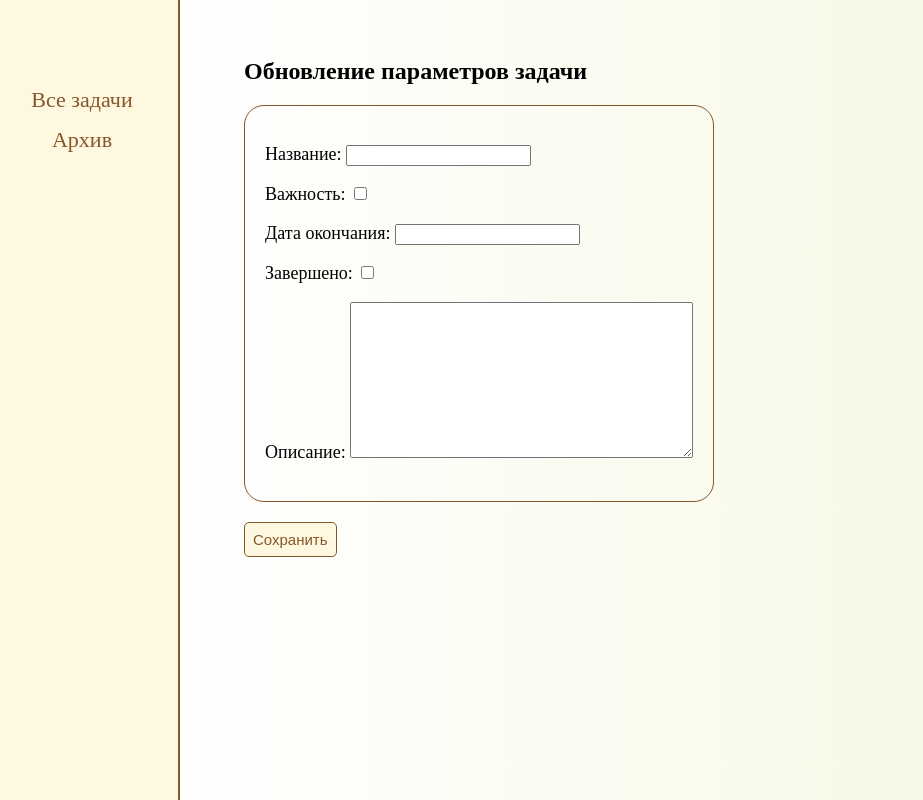
After one commit to Artem-Ionov/ToDo, a Django app: template tasks/templates/update_task.html in a window 1280 px wide. The commit adds this page. Shown: the whole page, without its empty margins (14-937 px from the left). Run offline with Django 5.2, Linux system fonts and the light colour scheme; the template is opened without the code that fills it: values that come from a table or form of the project are taken from there, others are empty.

Commit message:
Hide NAME, USER and HOST in MySQL connection, add update_task (view, url, html and form), add styles

```diff
--- a/tasks/admin.py
+++ b/tasks/admin.py
@@ -3,8 +3,8 @@ from .models import Task
 
 class TaskAdmin(admin.ModelAdmin):
     "Класс для кастомизации админ-панели"
-    list_display = ('title', 'date', 'completed')           # Выбираем поля и их порядок в списке задач
-    list_filter = ('date', 'completed')                     # Добавляем фильтры
-    fields = ['title', 'date', 'completed', 'description']  # Выбираем поля и их порядок в подробном описании задачи
+    list_display = ('title', 'importance', 'date', 'completed')           # Выбираем поля и их порядок в списке задач
+    list_filter = ('date', 'importance', 'completed')                     # Добавляем фильтры
+    fields = ['title', 'importance', 'date', 'completed', 'description']  # Выбираем поля и их порядок в подробном описании задачи
 
 admin.site.register(Task, TaskAdmin)
--- /dev/null
+++ b/tasks/forms.py
@@ -0,0 +1,7 @@
+from django import forms
+from .models import Task
+
+class UpdateForm(forms.ModelForm):          # Используем для формы поля из модели
+    class Meta:
+        model = Task
+        fields = "__all__"
--- a/tasks/models.py
+++ b/tasks/models.py
@@ -3,12 +3,15 @@ from django.db import models
 class Task(models.Model):
     "Модель задачи"
     title = models.CharField('Название', max_length=200)
+    importance = models.BooleanField('Важность', default=False)
     date = models.DateField('Дата окончания', blank=True, null=True)
+    completed = models.BooleanField('Завершено', default=False)
     description = models.TextField('Описание', blank=True, null=True)
-    completed = models.BooleanField('Завершено', default=False)
 
     class Meta:
-        ordering = ['title']
+        ordering = ['title']            # Сортировка по названию задачи
+        verbose_name = "Задача"         # Задаём название модели на русском (для админ-панели)
+        verbose_name_plural = "Задачи"  # То же самое для множественного числа
 
     def __str__(self):
-        return self.title
+        return self.title               # При обращении к экземпляру модели возвращаем название задачи (для админ-панели)
--- /dev/null
+++ b/tasks/static/styles.css
@@ -0,0 +1,89 @@
+body{
+    display: flex;                      /* Делаем body контейнером для .content и .navi */
+    margin: 0;                          /* Убираем отступ у края экрана */
+}
+
+.navi{
+    flex: 0 0 15%;                      /* Задаём ширину элемента контейнера на экране */
+    padding-top: 5%;
+    background-color: #FFF8E1;
+    border-right: solid 2px #86572a;
+}
+
+.navi ul{
+    list-style: none;                   /* Убираем декорирование пунктов списка (точки) */
+    padding: 0;                         /* отступ, обусловленный им */
+}
+
+.navi li{
+    height: 40px;
+    line-height: 40px;                  /* Задаём расстояние между строками */
+    font-size: 22px;
+    text-align: center;
+}
+
+.navi li:hover{                         /* Меняем цвет при наведении */
+    background-color: white;
+}
+
+.content{
+    flex: 0 0 85%;
+    height: 100vh;                      /* Задаём высоту в 100% от видимой области экрана */
+    background: linear-gradient(90deg, white, beige);
+    padding-top: 3%;
+    padding-left: 5%;
+    box-sizing: border-box;             /* Включаем отступы и границу блока в высоту и ширину */
+}
+
+a{
+    text-decoration: none;              /* Убираем декорирование ссылок */
+    color: #86572a;
+}
+
+table{
+    width: 70%;
+    border-spacing: 0;                  /* Схлопываем отступы между ячейками */
+    border: 1px solid;
+    border-radius: 20px;                /* Скругляем углы у таблицы */
+    overflow: hidden;                   /* Убираем границу th справа */
+    text-align: center;
+
+}
+
+th, td{
+    font-size: 18px;
+}
+
+th{
+    border-bottom: 1px solid;
+    border-right: 1px solid;
+}
+
+/* Задаём ширину и границы для столбцов через td без colgroup */
+td:nth-child(1){ width: 50%; border-right: 1px solid; text-align: left; padding-left: 20px;}
+td:nth-child(2){ width: 15%; border-right: 1px solid;}
+td:nth-child(3){ width: 20%; border-right: 1px solid;}
+td:nth-child(4){ width: 15%}
+
+button{
+    display: block;                     /* Делаем элемент блочным для переноса на следующую строку */
+    margin-top: 20px;
+    color: #86572a;
+    background-color: #FFF8E1;
+    font-size: 15px;
+    padding: 8px;
+    border: solid 1px;
+    border-radius: 5px;
+}
+
+button:hover{
+    cursor: pointer;                    /* Изменяем внешний вид курсора при наведении */
+}
+
+form{
+    display: inline-block;              /* Для того, чтобы элемент не растягивался на всю ширину */
+    padding: 20px;
+    border: solid 1px #86572a;
+    border-radius: 20px;
+    font-size: 18px;
+}
--- a/tasks/templates/base.html
+++ b/tasks/templates/base.html
@@ -4,10 +4,18 @@
     <head>
         <title>{% block title %}{% endblock %}</title>
         <meta charset="utf-8">
+        {% load static %}
+        <link rel="stylesheet" href="{% static 'styles.css' %}">
     </head>
     <body>
+        <div class="navi">                                      <!--Панель навигации-->
+            <ul>
+                <li><a href="{% url 'task_list' %}">Все задачи</a></li>
+                <li><a href="">Архив</a></li>
+            </ul>
+        </div>
         <div class="content">
-        {% block content %}{% endblock %}
+        {% block content %}{% endblock %}                       <!--Блок основного содержимого страницы-->
         </div>
     </body>
 </html>
--- /dev/null
+++ b/tasks/templates/update_task.html
@@ -0,0 +1,10 @@
+{% extends 'base.html' %}
+
+{% block content %}
+    <h2>Обновление параметров задачи</h2>
+    <form method="post" id="update-form">
+        {% csrf_token %}
+        {{form.as_p}}
+    </form>
+    <button type="submit" form="update-form">Сохранить</button>
+{% endblock %}
--- a/tasks/urls.py
+++ b/tasks/urls.py
@@ -1,6 +1,7 @@
 from django.urls import path
-from .views import task_list
+from .views import task_list, update_task
 
 urlpatterns = [
     path('', task_list, name='task_list'),
+    path('update/<int:id>', update_task, name='update_task')    # Передаём внутри url идентификатор задачи в функцию
 ]
```
Also changed, not shown: ToDo3/settings.py (+5 -5 lines), tasks/templates/task_list.html (+19 -5 lines), tasks/views.py (+14 -1 lines), tasks/migrations/0003_task_importance.py (added).
